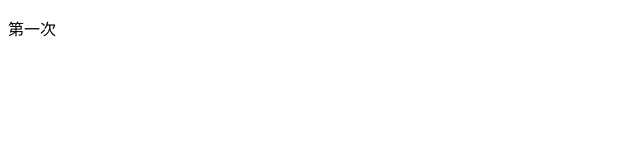
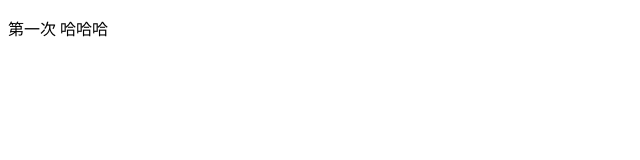
Before and after one commit to liuxionghui/cs_1802, a plain HTML site: page index.html in a window 1280 px wide. Shown: the full height of the page, 0-640 px from the left. Drawn offline with Linux system fonts and the light colour scheme.

Commit message:
CTO第二次提交

```diff
--- a/index.html
+++ b/index.html
@@ -7,6 +7,7 @@
 <body>
 	<p>
 		第一次
+		哈哈哈
 	</p>
 </body>
 </html>
```
